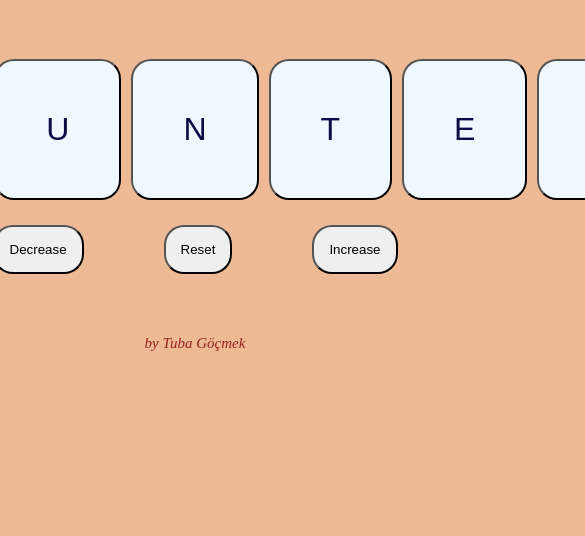
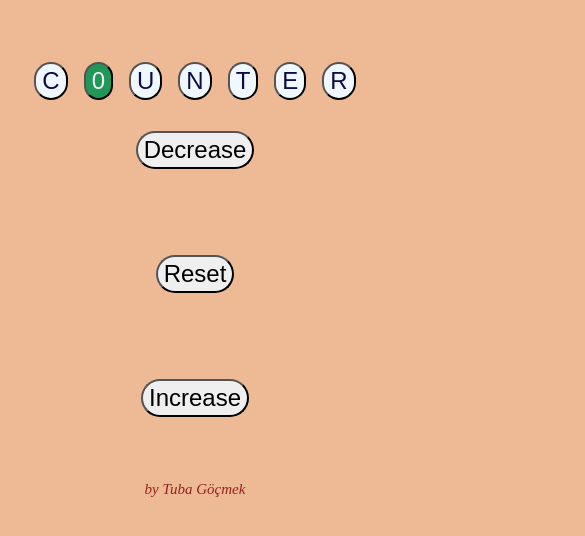
Before and after one commit to tubagocmek/counter, a plain HTML site: page index.html in a window 390 px wide. Shown: the top 536 px of the page, 585 px wide, since content can reach past the window. Drawn offline with Linux system fonts and the light colour scheme.

Commit message:
addResponsive

```diff
--- a/css/style.css
+++ b/css/style.css
@@ -82,3 +82,15 @@ display: flex;
   align-items: center;
 
 }
+@media only screen and (max-width: 600px) {
+  .word, .zero, .decrease, .reset, .increase {
+      font-size: 1.5rem;
+      margin: 3px;
+      padding: 3px 6px;
+  }
+
+  .butonlar {
+      flex-direction: column;
+      align-items: center;
+  }
+}
```
Also changed, not shown: index.html (+0 -1 lines).
